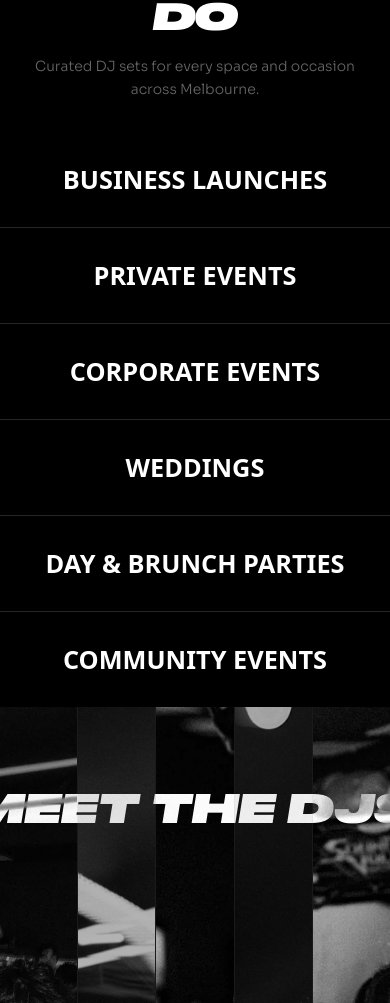
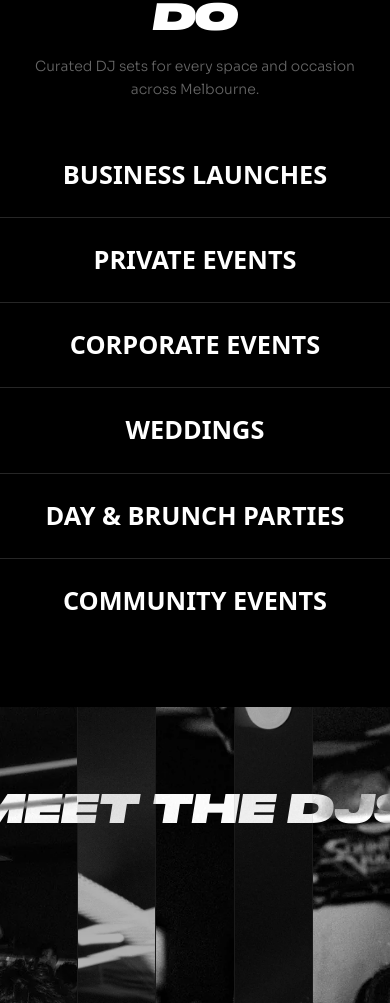
Before and after one commit to desgnmate/spnhaus, a Next.js app: page / in a window 390 px wide. Shown: the part 2669-3672 px from the top of the page. Built offline with nearby package versions, Linux system fonts and the light colour scheme.

Commit message:
style: add bottom padding after FlowingMenu

```diff
--- a/src/app/page.tsx
+++ b/src/app/page.tsx
@@ -66,7 +66,7 @@ export default function Home() {
                         Curated DJ sets for every space and occasion across Melbourne.
                     </p>
                 </div>
-                <div className="flex-1">
+                <div className="flex-1 pb-16 md:pb-24">
                     <FlowingMenu
                     items={serviceItems}
                     textColor="#ffffff"
```
